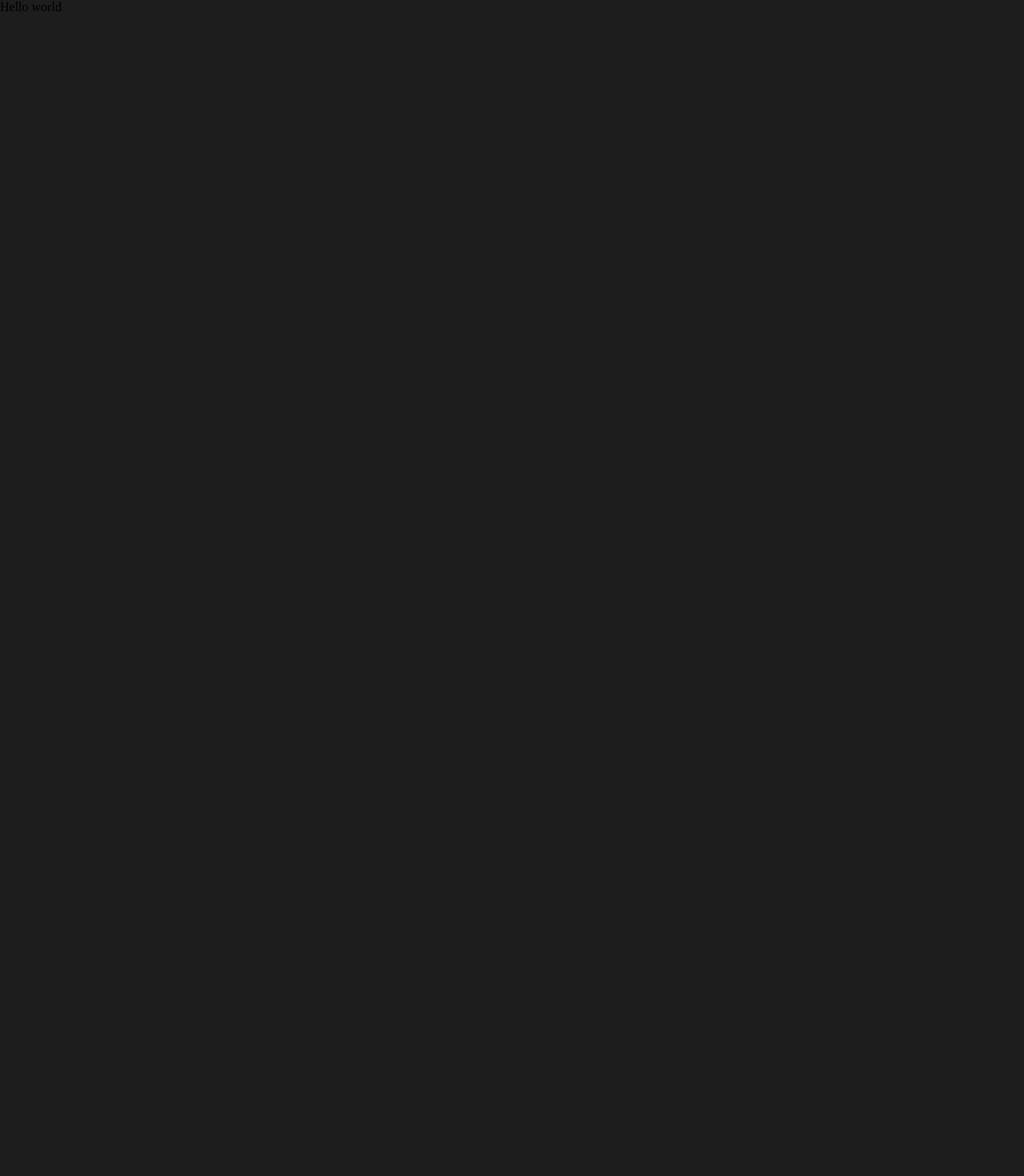
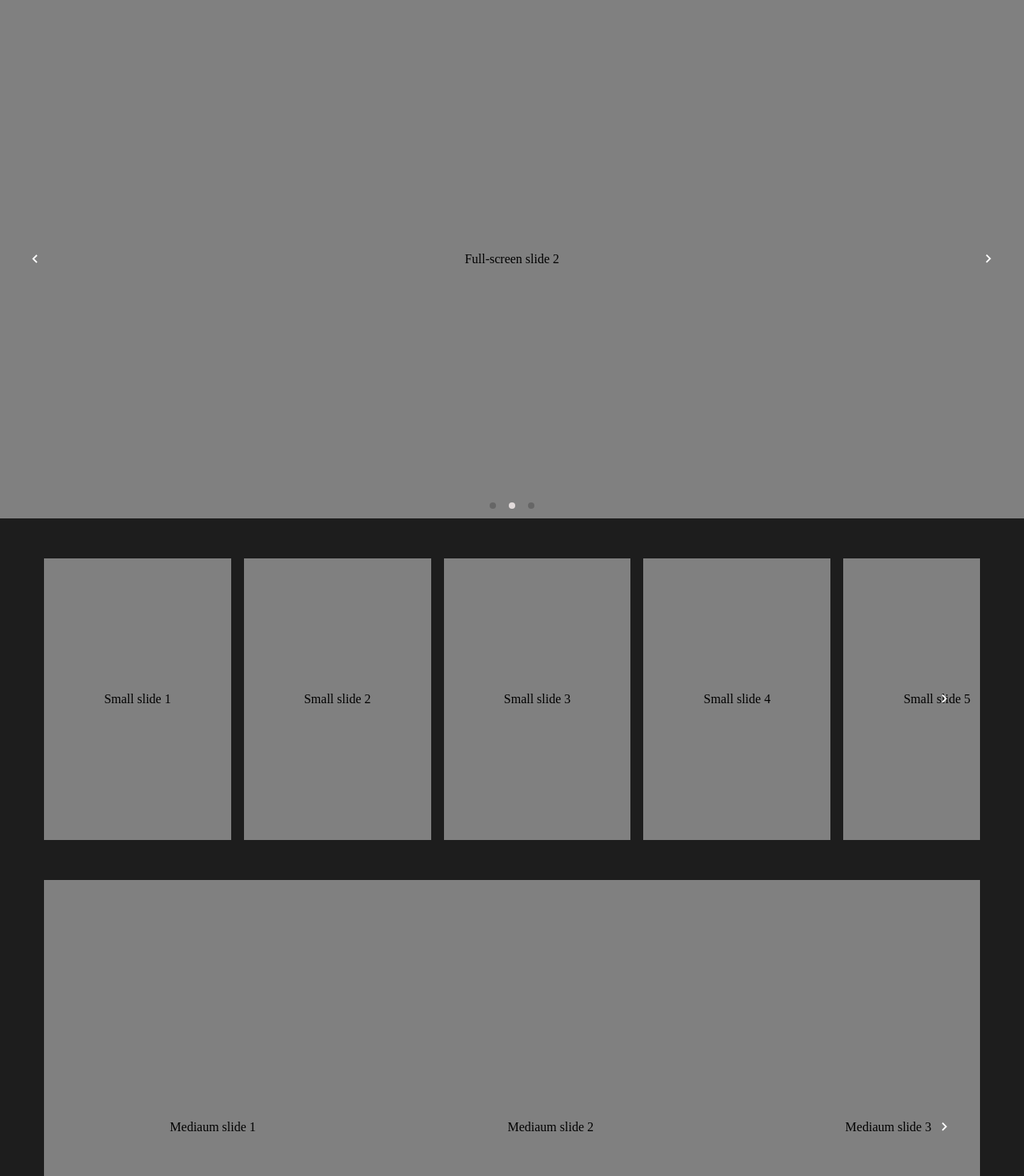
Before and after one commit to mhevyk/react-ts-film-app, a React (Vite) app: page / in a window 1280 px wide. Shown: the top 1470 px of the page at 80% size. Before the commit the page ends 800 px from the top, so only its background shows below. Built offline with nearby package versions, Linux system fonts and the light colour scheme.

Commit message:
feat: Composed layout for sliders

```diff
--- a/src/pages/MainPage.tsx
+++ b/src/pages/MainPage.tsx
@@ -1,3 +1,56 @@
+import { Slider } from "@components/Slider";
+import { media } from "@theme/mediaQueries";
+import styled from "styled-components";
+
+const Header = styled.header`
+  position: sticky;
+  z-index: 1;
+  top: 0;
+`;
+
+const ContentWrapper = styled.div`
+  position: relative;
+  z-index: 5;
+  padding: 50px 0 0; // TODO: remove top scacing, its just for test
+  background-color: rgb(${({ theme }) => theme.colors.backgroundRGB});
+
+  ${media.screens.md} {
+    padding: 50px ${({ theme }) => theme.globals.contentContainerSpacing} 0; // TODO: remove top scacing, its just for test
+  }
+
+  & > div {
+    // TODO: remove later, its just for test
+    margin-bottom: 50px;
+  }
+`;
+
 export function MainPage() {
-  return <div>Hello world</div>;
+  return (
+    <>
+      <Header>
+        <Slider
+          variant="full-screen"
+          slides={[1, 2, 3]}
+          renderSlide={(slide) => `Full-screen slide ${slide}`}
+          pagination
+          navigationControls
+          autoplay
+        />
+      </Header>
+      <ContentWrapper>
+        <Slider
+          variant="medium"
+          slides={[1, 2, 3, 4, 5, 6, 7, 8, 9]}
+          renderSlide={(slide) => `Small slide ${slide}`}
+          navigationControls
+        />
+        <Slider
+          variant="small"
+          slides={[1, 2, 3, 4, 5, 6, 7, 8, 9]}
+          renderSlide={(slide) => `Mediaum slide ${slide}`}
+          navigationControls
+        />
+      </ContentWrapper>
+    </>
+  );
 }
```
